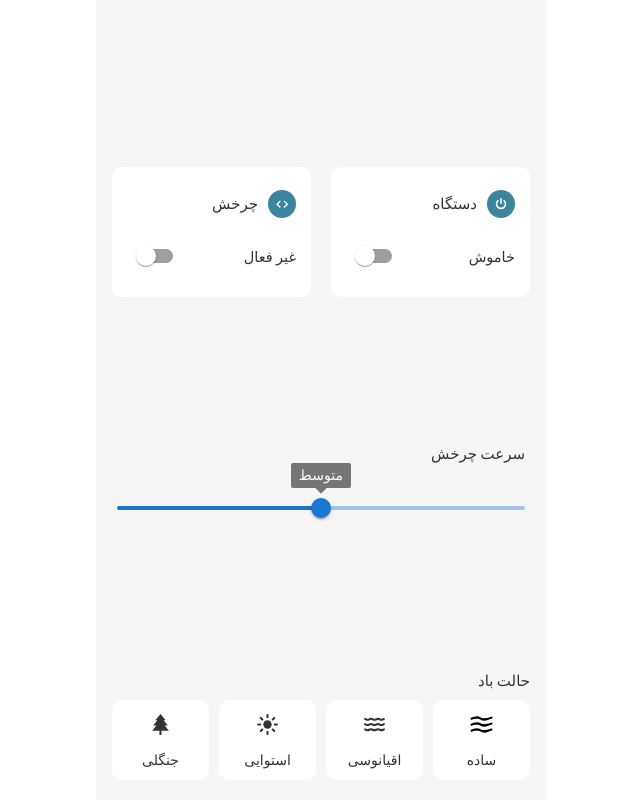
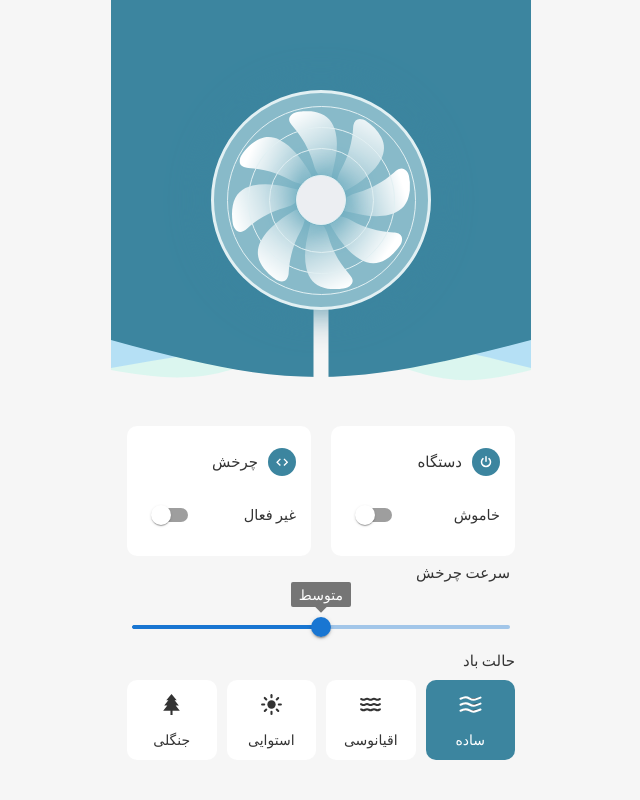
Before and after one commit to dnj/developer-recruitment, a React (Create React App) app in the folder challenges/4/YOUR-CODE-GOES-HERE/mostafa-mohammadzadeh/: page / in a window 1280 px wide. Shown: the whole page, without its empty margins (589-1229 px from the left). Built offline with nearby package versions, Linux system fonts and the light colour scheme.

Commit message:
App: fan component added

```diff
--- a/challenges/4/YOUR-CODE-GOES-HERE/mostafa-mohammadzadeh/src/App.tsx
+++ b/challenges/4/YOUR-CODE-GOES-HERE/mostafa-mohammadzadeh/src/App.tsx
@@ -5,6 +5,7 @@ import ConditionSelector from './components/conditionSelector/conditionSelector'
 import powerIcon from './assets/power.svg'
 import arrowIcon from './assets/arrows-left-right.svg'
 import './stylesheets/App.scss'
+import Fan from './components/fan/fan'
 
 enum PowerStatus {
   ON = 'روشن',
@@ -25,7 +26,7 @@ enum SpeedStatus {
 }
 
 enum ConditionStatus {
-  SIMPLE   = 'SIMPLE',
+  NORMAL   = 'NORMAL',
   OCEANIC  = 'OCEANIC',
   TROPICAL = 'TROPICAL',
   WOODSY   = 'WOODSY'
@@ -33,21 +34,24 @@ enum ConditionStatus {
 
 function App(){
 
+  //states:
   const [powerStatus    , setPowerStatus    ] = useState(PowerStatus.OFF       );
   const [oscillateStatus, setOscillateStatus] = useState(OscillateStatus.OFF   );
   const [speedStatus    , setSpeedStatus    ] = useState(SpeedStatus.MIDDLE    );
-  const [conditionStatus, setConditionStatus] = useState(ConditionStatus.SIMPLE);
+  const [conditionStatus, setConditionStatus] = useState(ConditionStatus.NORMAL);
 
-
-
-
+  //render:
   return (
     <div className="App" dir='rtl'>
       <div className='window'>
 
         {/* fan */}
         <div className='section' id='fanSection'>
-
+          <Fan
+            isOn={powerStatus === PowerStatus.ON}
+            isOscillating={oscillateStatus === OscillateStatus.ON}
+            speedStatus={speedStatus}
+            conditionStatus={conditionStatus}/>
         </div>
 
         {/* status */}
--- a/challenges/4/YOUR-CODE-GOES-HERE/mostafa-mohammadzadeh/src/stylesheets/App.scss
+++ b/challenges/4/YOUR-CODE-GOES-HERE/mostafa-mohammadzadeh/src/stylesheets/App.scss
@@ -4,20 +4,25 @@
     display: flex;
     align-items: center;
     justify-content: center;
+    background-color: #f6f6f6;
     > .window{
         width: 100%;
         height: 100%;
-        max-width: 450px;
-        max-height: 1000px;
-        background-color: #f6f6f6;
+        padding-bottom: 40px;
+        max-width: 420px;
+        max-height: 950px;
         display: flex;
         flex-direction: column;
         justify-content: space-between;
         align-items: center;
         > .section{
             width: 100%;
-            padding: 20px 16px;
+            padding: 0 16px;
         }
+        > #fanSection{
+            padding: 0;
+        }
+
         > #statusSection{
             display: flex;
             gap: 20px;
@@ -27,9 +32,6 @@
             > #oscillateWrapper{
                 flex: 1;
             }
-
         }
-
-
     }
 }
```
